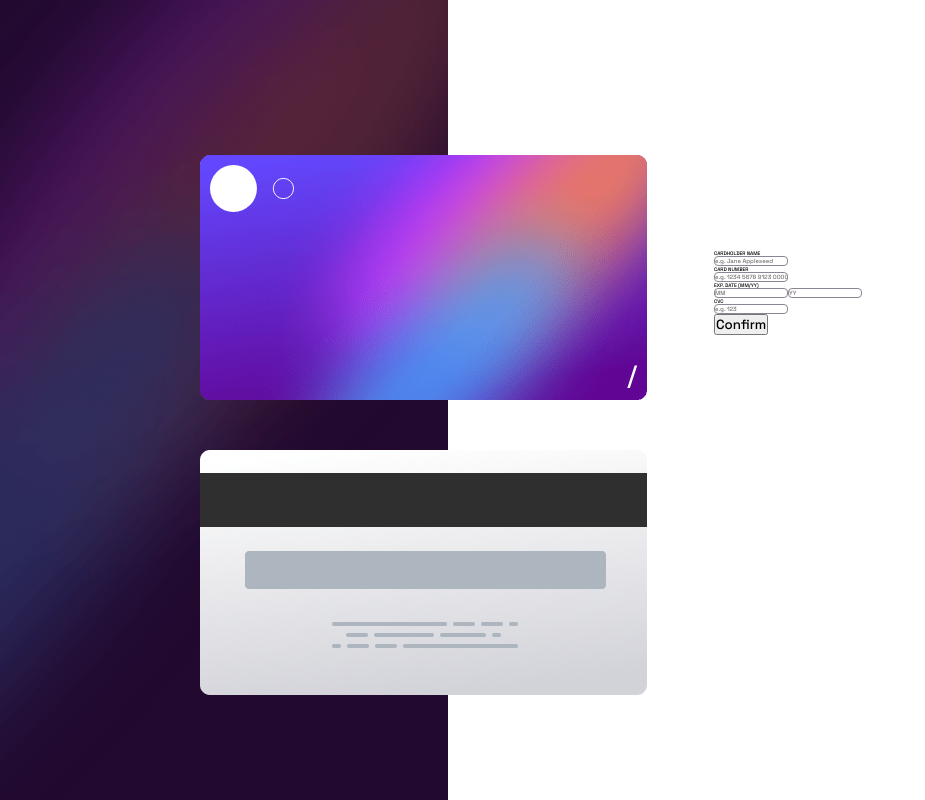
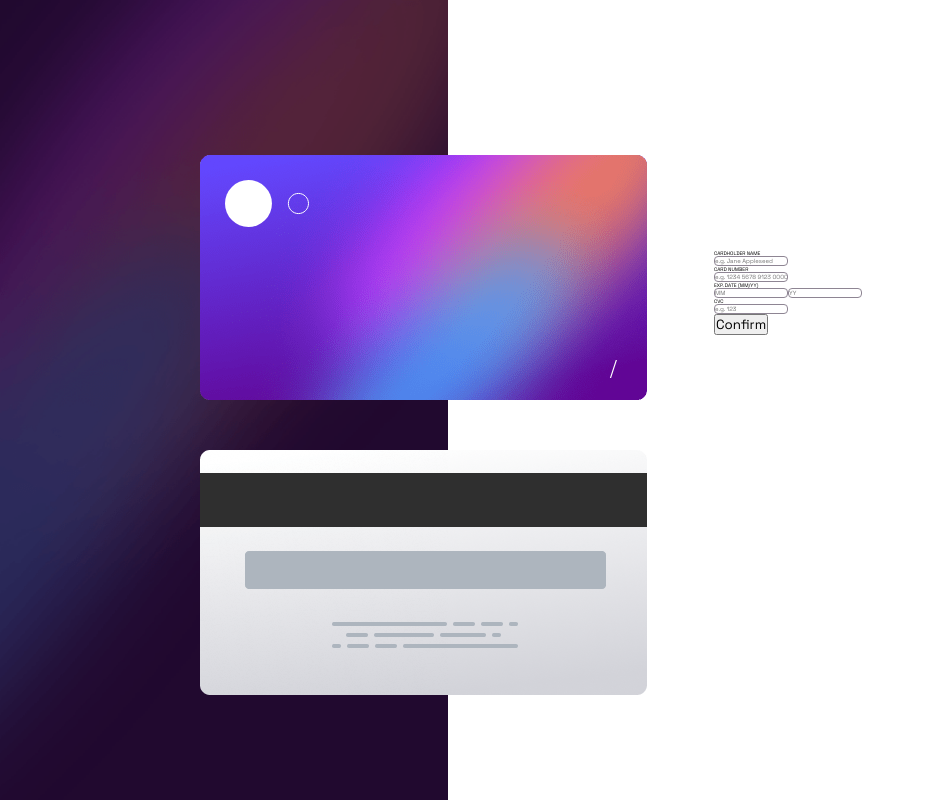
Before and after one commit to khoeye/Interactive-Card-Details, a React (Create React App) app in the folder interactive-card/: page / in a window 1280 px wide. Shown: the whole page, without its empty margins (0-925 px from the left). Built offline with nearby package versions, Linux system fonts and the light colour scheme.

Commit message:
Format Name and CVC

```diff
--- a/interactive-card/src/App.css
+++ b/interactive-card/src/App.css
@@ -1,4 +1,4 @@
-@import url('https://fonts.googleapis.com/css2?family=Space+Grotesk:wght@500;600&display=swap');
+@import url('https://fonts.googleapis.com/css2?family=Space+Grotesk:wght@300;400;500;600;700&display=swap');
 
 * {
     padding:0;
--- a/interactive-card/src/Component/FrontCard/FrontCard.css
+++ b/interactive-card/src/Component/FrontCard/FrontCard.css
@@ -5,29 +5,38 @@
     background-size: 100%;
     margin: 5rem 20rem 0rem 20rem;
     position: relative;
+    font-weight: 100;
+    font-size: 2rem;
 
 }
 .cardIcon {
-    margin: 1rem;
+    margin: 2.5rem;
 }
 .cardNumber{
     font-size: 2.5rem;
     color: hsl(0, 0%, 100%);
+    position: absolute;
+    margin-left: auto;
+    margin-right: auto;
+    left: 0;
+    right: 0;
+    text-align: center;
+    top: 60%;
+    word-spacing: .5rem;
+    letter-spacing: .4rem;
 }
 
 .cardName{
-    font-size: 2.5rem;
     color: hsl(0, 0%, 100%);
-    margin: 1rem;
+    margin: 2rem 0 2rem 3rem;
     position: absolute;
     left: 0;
     bottom: 0;
 }
 .cardExp{
-    font-size: 2.5rem;
     color: hsl(0, 0%, 100%);
     text-align: right;
-    margin: 1rem;
+    margin: 2rem 3rem 2rem 0;
     position: absolute;
     right: 0;
     bottom: 0;
```
